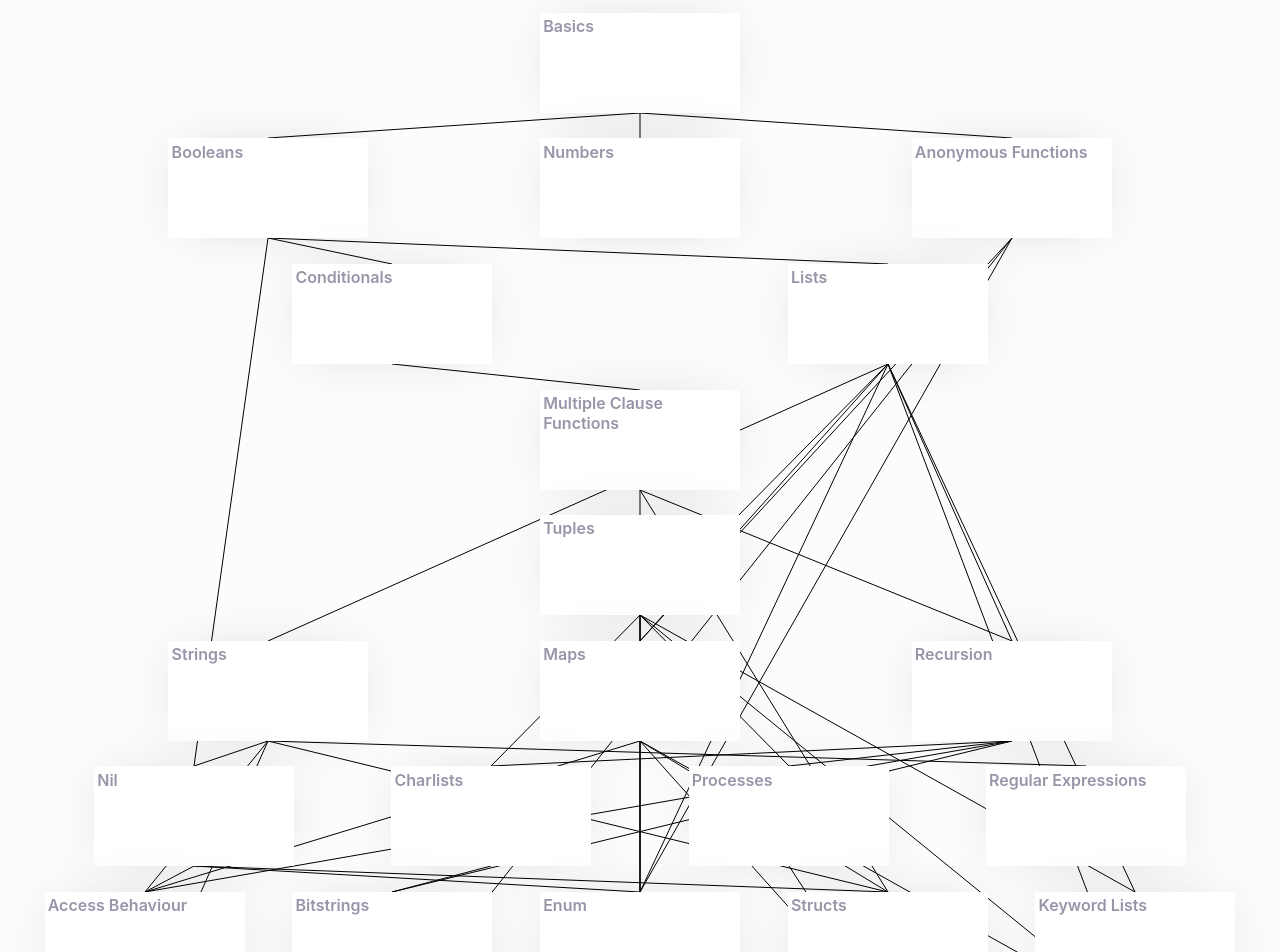
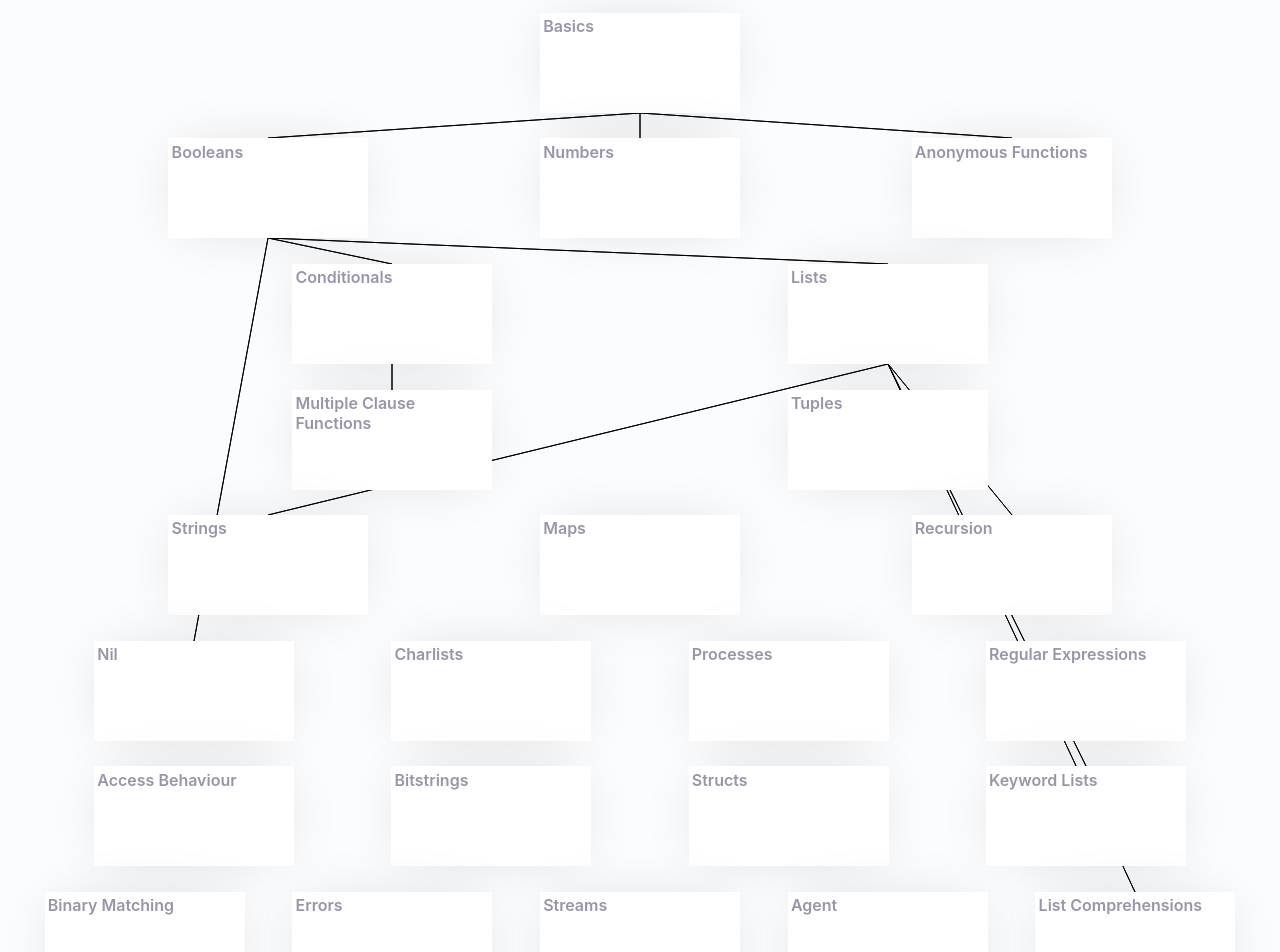
Before and after one commit to neenjaw/react-v3-website-poc, a React (Create React App) app: page / in a window 1280 px wide. Shown: the top 952 px of the page. Built offline with nearby package versions, Linux system fonts and the light colour scheme.

Commit message:
huge refactor

```diff
--- a/src/App.tsx
+++ b/src/App.tsx
@@ -7,7 +7,11 @@ import { ExerciseGraph } from './graph-view/ExerciseGraph'
 function App() {
   return (
     <div className="App">
-      <ExerciseGraph exerciseLayers={data} />
+      <ExerciseGraph
+        exercises={data.exercises}
+        layout={data.layout}
+        connections={data.connections}
+      />
     </div>
   )
 }
--- a/src/graph-view/Exercise.tsx
+++ b/src/graph-view/Exercise.tsx
@@ -1,43 +1,34 @@
-import React, { useEffect, useState } from 'react'
-import {
-  addExercisePaths,
-  removeExercisePaths,
-} from '../hooks/useExercisePathStore'
+import React, { useState } from 'react'
 
-import { ExerciseState, ExerciseData } from './exercise-types'
+import { Exercise as IExercise } from './exercise-types'
 
 import './Exercise.css'
 
-// TODO - on hover, should change state from active to inactive
-// TODO - for different states (locked, unlocked, complete, etc) should change the appearance
-
-export const Exercise = ({ data }: { data: ExerciseData }) => {
-  const exerciseName = deslugify(data.slug)
+export const Exercise = ({
+  index,
+  slug,
+  concepts,
+  prerequisites,
+  status,
+}: IExercise) => {
+  const name = deslugify(slug)
   const [isActive, setActive] = useState(false)
-  const status = data.status ?? ExerciseState.Locked
-
-  useEffect(() => {
-    addExercisePaths(data.slug, [...data.prerequisites], isActive)
-    return () => {
-      removeExercisePaths(data.slug)
-    }
-  }, [data.prerequisites, data.slug, isActive])
 
   let classes = 'exercise-card'
-  classes += ` exercise-card-${data.status}`
+  classes += ` exercise-card-${status}`
   classes += isActive ? ' exercise-card-active' : ''
 
   return (
     <div
-      id={slugToId(data.slug)}
+      id={slugToId(slug)}
       className={classes}
-      data-exercise-slug={data.slug}
+      data-exercise-slug={slug}
       data-exercise-status={status}
       onMouseEnter={() => setActive(true)}
       onMouseLeave={() => setActive(false)}
     >
       <div className="exercise-display">
-        <div className="exercise-display-name">{exerciseName}</div>
+        <div className="exercise-display-name">{name}</div>
         <div className="exercise-display-stats"></div>
       </div>
       {/* render another component here for the status */}
--- a/src/graph-view/ExerciseConnections.tsx
+++ b/src/graph-view/ExerciseConnections.tsx
@@ -1,10 +1,9 @@
 import React, { useEffect, useRef } from 'react'
 
-import { PathStore, useExercisePathStore } from '../hooks/useExercisePathStore'
 import { useWebpageSize } from '../hooks/useWebpageSize'
 import { slugToId } from './Exercise'
+import { ExerciseState, ExerciseConnection } from './exercise-types'
 
-import { ExerciseState } from './exercise-types'
 import './ExerciseConnections.css'
 
 enum ExercisePathState {
@@ -13,14 +12,14 @@ enum ExercisePathState {
   Completed = 'completed',
 }
 
-type PathCoordinate = {
+type ExercisePathCoordinate = {
   x: number
   y: number
 }
 
 type ExercisePath = {
-  start: PathCoordinate
-  end: PathCoordinate
+  start: ExercisePathCoordinate
+  end: ExercisePathCoordinate
   state: ExercisePathState
 }
 
@@ -43,13 +42,15 @@ type DrawPathOptions = {
  * - When the component is drawn/re-drawn:
  *   - Draw the arrows that are represented by the data in the path stores
  */
-export const ExerciseConnections = () => {
-  const pathStore = useExercisePathStore()
+export const ExerciseConnections = ({
+  connections,
+}: {
+  connections: ExerciseConnection[]
+}) => {
   const { width: webpageWidth, height: webpageHeight } = useWebpageSize()
   const canvasEl = useRef(null)
 
   useEffect(() => {
-    console.log({ pathStore })
     console.log({ webpageWidth, webpageHeight })
 
     // eslint-disable-next-line
@@ -63,13 +64,13 @@ export const ExerciseConnections = () => {
       unavailable: inactiveUnavailablePaths,
       available: inactiveAvailablePaths,
       completed: inactiveCompletedPaths,
-    } = determinePathTypes(pathStore.inactive)
+    } = determinePathTypes(connections, false)
 
     const {
       unavailable: activeUnavailablePaths,
       available: activeAvailablePaths,
       completed: activeCompletedPaths,
-    } = determinePathTypes(pathStore.active)
+    } = determinePathTypes(connections, true)
 
     // Determine the order drawn since canvas is drawn in bitmap
     // mode which means, things drawn first are covered up by
@@ -108,25 +109,27 @@ export const ExerciseConnections = () => {
     drawOrder.forEach((pathGroup) =>
       pathGroup.forEach((path) => drawPath(path, ctx, drawOptions))
     )
-  }, [pathStore, webpageHeight, webpageWidth])
+  }, [connections, webpageHeight, webpageWidth])
 
   return (
     <canvas ref={canvasEl} className="exercise-connections-canvas"></canvas>
   )
 }
 
-function determinePathTypes(pathStore: PathStore): CategorizedExercisePaths {
+function determinePathTypes(
+  connections: ExerciseConnection[],
+  active: boolean
+): CategorizedExercisePaths {
   const paths: CategorizedExercisePaths = {
     unavailable: [],
     available: [],
     completed: [],
   }
 
-  pathStore.forEach((prerequisites, exercise) => {
-    const pathEndElement = document.getElementById(slugToId(exercise))
+  connections.forEach(({ from, to }) => {
+    const pathEndElement = document.getElementById(slugToId(to))
     if (!pathEndElement) return
-    prerequisites.forEach((prerequisite) => {
-      const pathStartElement = document.getElementById(slugToId(prerequisite))
+    const pathStartElement = document.getElementById(slugToId(from))
     if (!pathStartElement) return
 
     const exerciseStatus = pathEndElement.dataset
@@ -149,19 +152,18 @@ function determinePathTypes(pathStore: PathStore): CategorizedExercisePaths {
         break
     }
   })
-  })
 
   return paths
 }
 
-function getPathStartFromElement(el: HTMLElement): PathCoordinate {
+function getPathStartFromElement(el: HTMLElement): ExercisePathCoordinate {
   const x = toNearestHalf(el.offsetLeft + el.offsetWidth / 2)
   const y = Math.ceil(el.offsetTop + el.offsetHeight)
 
   return { x, y }
 }
 
-function getPathEndFromElement(el: HTMLElement): PathCoordinate {
+function getPathEndFromElement(el: HTMLElement): ExercisePathCoordinate {
   const x = toNearestHalf(el.offsetLeft + el.offsetWidth / 2)
   const y = Math.floor(el.offsetTop)
 
--- a/src/graph-view/ExerciseGraph.tsx
+++ b/src/graph-view/ExerciseGraph.tsx
@@ -3,26 +3,50 @@ import React from 'react'
 import { Exercise } from './Exercise'
 import { ExerciseConnections } from './ExerciseConnections'
 
-import { ExerciseLayersData } from './exercise-types'
+import {
+  Exercise as ExerciseType,
+  ExerciseGraph as ExerciseGraphInterface,
+  ExerciseLayer,
+} from './exercise-types'
 
 import './ExerciseGraph.css'
 
-interface IExerciseGraph {
-  exerciseLayers: ExerciseLayersData
-}
+export const ExerciseGraph = ({
+  exercises,
+  layout,
+  connections,
+}: ExerciseGraphInterface) => {
+  console.log({ exercises, layout, connections })
 
-export const ExerciseGraph = ({ exerciseLayers }: IExerciseGraph) => {
-  console.log({ exerciseLayers })
+  const exercisesBySlug = exercises.reduce((memo, exercise) => {
+    memo.set(exercise.slug, exercise)
+    return memo
+  }, new Map<string, ExerciseType>())
 
   return (
     <>
-      <ExerciseConnections />
+      <ExerciseConnections connections={connections} />
       <div className="exercise-track">
-        {exerciseLayers.map((layerData, i) => (
+        {layout.map((layer: ExerciseLayer, i: number) => (
           <div key={`layer-${i}`} className="exercise-layer">
-            {layerData.map((exerciseData) => (
-              <Exercise key={exerciseData.slug} data={exerciseData} />
-            ))}
+            {layer.map((exerciseSlug) => {
+              const exercise = exercisesBySlug.get(exerciseSlug)
+
+              // TODO: fix this error
+              if (!exercise) return 'no exercise'
+
+              return (
+                <Exercise
+                  key={exercise.index}
+                  uuid={exercise.uuid}
+                  index={exercise.index}
+                  slug={exercise.slug}
+                  concepts={exercise.concepts}
+                  prerequisites={exercise.prerequisites}
+                  status={exercise.status}
+                />
+              )
+            })}
           </div>
         ))}
       </div>
--- a/src/graph-view/data.ts
+++ b/src/graph-view/data.ts
@@ -1,7 +1,16 @@
-import { ExerciseLayersData, ExerciseState } from './exercise-types'
+import {
+  Exercise,
+  ExerciseConnection,
+  ExerciseLayer,
+  ExerciseState,
+} from './exercise-types'
 
-export const data: ExerciseLayersData = [
-  [
+export const data: {
+  exercises: Exercise[]
+  layout: ExerciseLayer[]
+  connections: ExerciseConnection[]
+} = {
+  exercises: [
     {
       index: 0,
       slug: 'basics',
@@ -10,8 +19,6 @@ export const data: ExerciseLayersData = [
       prerequisites: [],
       status: ExerciseState.Locked,
     },
-  ],
-  [
     {
       index: 1,
       slug: 'booleans',
@@ -36,8 +43,6 @@ export const data: ExerciseLayersData = [
       prerequisites: ['basics'],
       status: ExerciseState.Locked,
     },
-  ],
-  [
     {
       index: 3,
       slug: 'conditionals',
@@ -54,8 +59,6 @@ export const data: ExerciseLayersData = [
       prerequisites: ['booleans'],
       status: ExerciseState.Locked,
     },
-  ],
-  [
     {
       index: 5,
       slug: 'multiple-clause-functions',
@@ -64,8 +67,6 @@ export const data: ExerciseLayersData = [
       prerequisites: ['conditionals', 'string-literals'],
       status: ExerciseState.Locked,
     },
-  ],
-  [
     {
       index: 7,
       slug: 'tuples',
@@ -78,8 +79,6 @@ export const data: ExerciseLayersData = [
       ],
       status: ExerciseState.Locked,
     },
-  ],
-  [
     {
       index: 8,
       slug: 'strings',
@@ -114,8 +113,6 @@ export const data: ExerciseLayersData = [
       ],
       status: ExerciseState.Locked,
     },
-  ],
-  [
     {
       index: 9,
       slug: 'nil',
@@ -148,8 +145,6 @@ export const data: ExerciseLayersData = [
       prerequisites: ['strings'],
       status: ExerciseState.Locked,
     },
-  ],
-  [
     {
       index: 13,
       slug: 'access-behaviour',
@@ -210,8 +205,6 @@ export const data: ExerciseLayersData = [
       ],
       status: ExerciseState.Locked,
     },
-  ],
-  [
     {
       index: 14,
       slug: 'binary-matching',
@@ -257,8 +250,6 @@ export const data: ExerciseLayersData = [
       prerequisites: ['enum', 'lists', 'maps', 'keyword-lists', 'tuples'],
       status: ExerciseState.Locked,
     },
-  ],
-  [
     {
       index: 19,
       slug: 'exceptions',
@@ -276,4 +267,67 @@ export const data: ExerciseLayersData = [
       status: ExerciseState.Locked,
     },
   ],
-]
+  layout: [
+    ['basics'],
+    ['booleans', 'numbers', 'anonymous-functions'],
+    ['conditionals', 'lists'],
+    ['multiple-clause-functions', 'tuples'],
+    ['strings', 'maps', 'recursion'],
+    ['nil', 'charlists', 'processes', 'regular-expressions'],
+    ['access-behaviour', 'bitstrings', 'structs', 'keyword-lists'],
+    ['binary-matching', 'errors', 'streams', 'agent', 'list-comprehensions'],
+    ['exceptions', 'try-rescue-else-after'],
+  ],
+  connections: [
+    {
+      from: 'basics',
+      to: 'booleans',
+    },
+    {
+      from: 'basics',
+      to: 'numbers',
+    },
+    {
+      from: 'basics',
+      to: 'anonymous-functions',
+    },
+    {
+      from: 'booleans',
+      to: 'conditionals',
+    },
+
+    {
+      from: 'booleans',
+      to: 'lists',
+    },
+    {
+      from: 'booleans',
+      to: 'nil',
+    },
+    {
+      from: 'conditionals',
+      to: 'multiple-clause-functions',
+    },
+    {
+      from: 'lists',
+      to: 'recursion',
+    },
+    {
+      from: 'lists',
+      to: 'keyword-lists',
+    },
+    {
+      from: 'lists',
+      to: 'list-comprehensions',
+    },
+
+    {
+      from: 'lists',
+      to: 'strings',
+    },
+    {
+      from: 'lists',
+      to: 'enum',
+    },
+  ],
+}
--- a/src/hooks/useExercisePathStore.ts
+++ /dev/null
@@ -1,75 +0,0 @@
-import { useLayoutEffect, useState } from 'react'
-
-export type PathStore = Map<string, Set<string>>
-
-type StatefulPathStore = {
-  active: PathStore
-  inactive: PathStore
-}
-
-type PathStoreListener = (next: StatefulPathStore) => void
-
-const EXERCISE_PATH_STORE: {
-  current: StatefulPathStore
-} = {
-  current: {
-    active: new Map(),
-    inactive: new Map(),
-  },
-}
-
-const listeners: PathStoreListener[] = []
-
-export const addExercisePaths = (
-  exercise: string,
-  prerequisites: string[],
-  isActive: boolean
-) => {
-  const pathStore = isActive
-    ? EXERCISE_PATH_STORE.current.active
-    : EXERCISE_PATH_STORE.current.inactive
-
-  const nextPrerequisites = new Set(
-    pathStore.get(exercise) ?? new Set<string>()
-  )
-  prerequisites.forEach((prerequisite) => nextPrerequisites.add(prerequisite))
-  const nextPathStore = new Map(pathStore).set(exercise, nextPrerequisites)
-
-  const nextPathStoreState = {
-    active: isActive ? nextPathStore : EXERCISE_PATH_STORE.current.active,
-    inactive: !isActive ? nextPathStore : EXERCISE_PATH_STORE.current.inactive,
-  }
-
-  EXERCISE_PATH_STORE.current = nextPathStoreState
-  listeners.forEach((listener) => listener(nextPathStoreState))
-}
-
-export const removeExercisePaths = (exercise: string) => {
-  const nextActivePathStore = new Map(EXERCISE_PATH_STORE.current.active)
-  nextActivePathStore.delete(exercise)
-
-  const nextInactivePathStore = new Map(EXERCISE_PATH_STORE.current.inactive)
-  nextInactivePathStore.delete(exercise)
-
-  const nextPathStoreState = {
-    active: nextActivePathStore,
-    inactive: nextInactivePathStore,
-  }
-
-  EXERCISE_PATH_STORE.current = nextPathStoreState
-  listeners.forEach((listener) => listener(nextPathStoreState))
-}
-
-export const useExercisePathStore = () => {
-  const [pathStore, setPathStore] = useState(EXERCISE_PATH_STORE.current)
-
-  useLayoutEffect(() => {
-    listeners.push(setPathStore)
-
-    return () => {
-      listeners.splice(listeners.indexOf(setPathStore), 1)
-    }
-  }, [setPathStore])
-
-  return pathStore
-}
```
Also changed, not shown: src/graph-view/exercise-types.ts (+13 -3 lines). Lines whose indentation alone changed are shown as unchanged.
